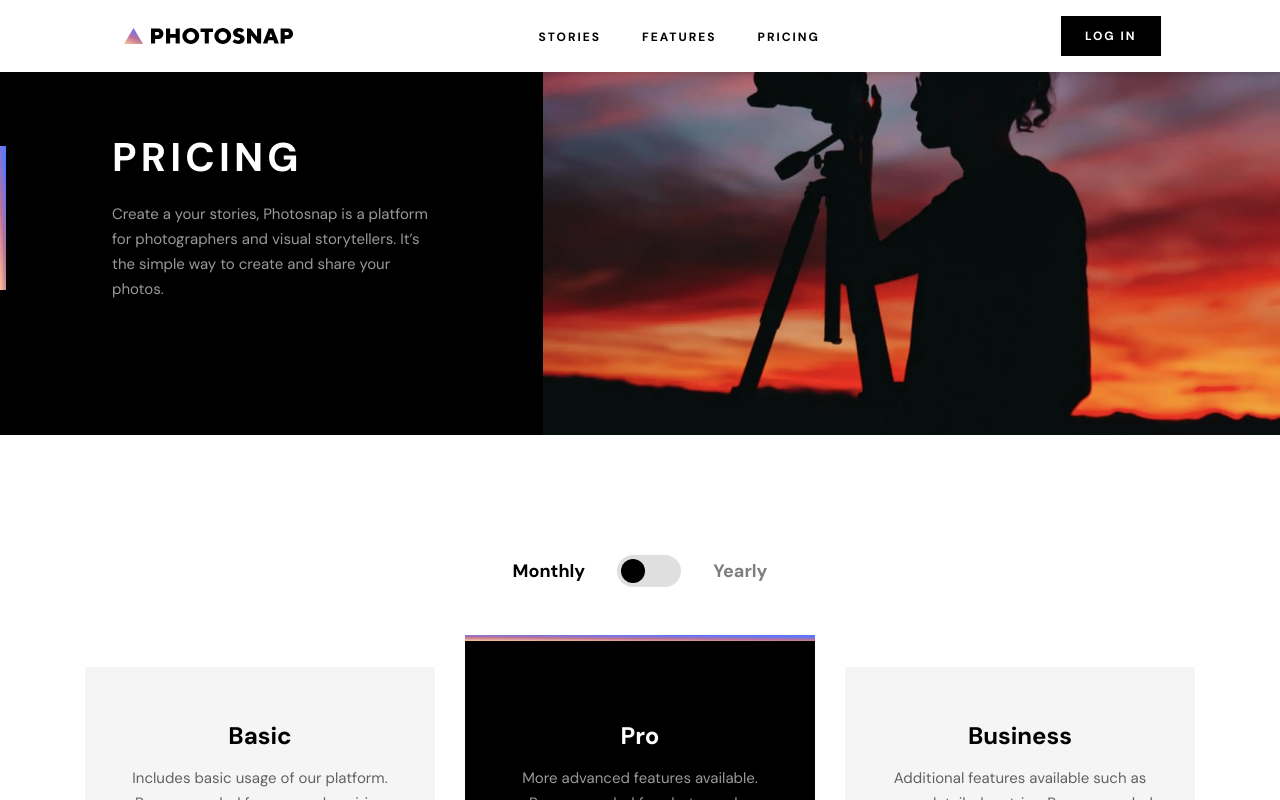
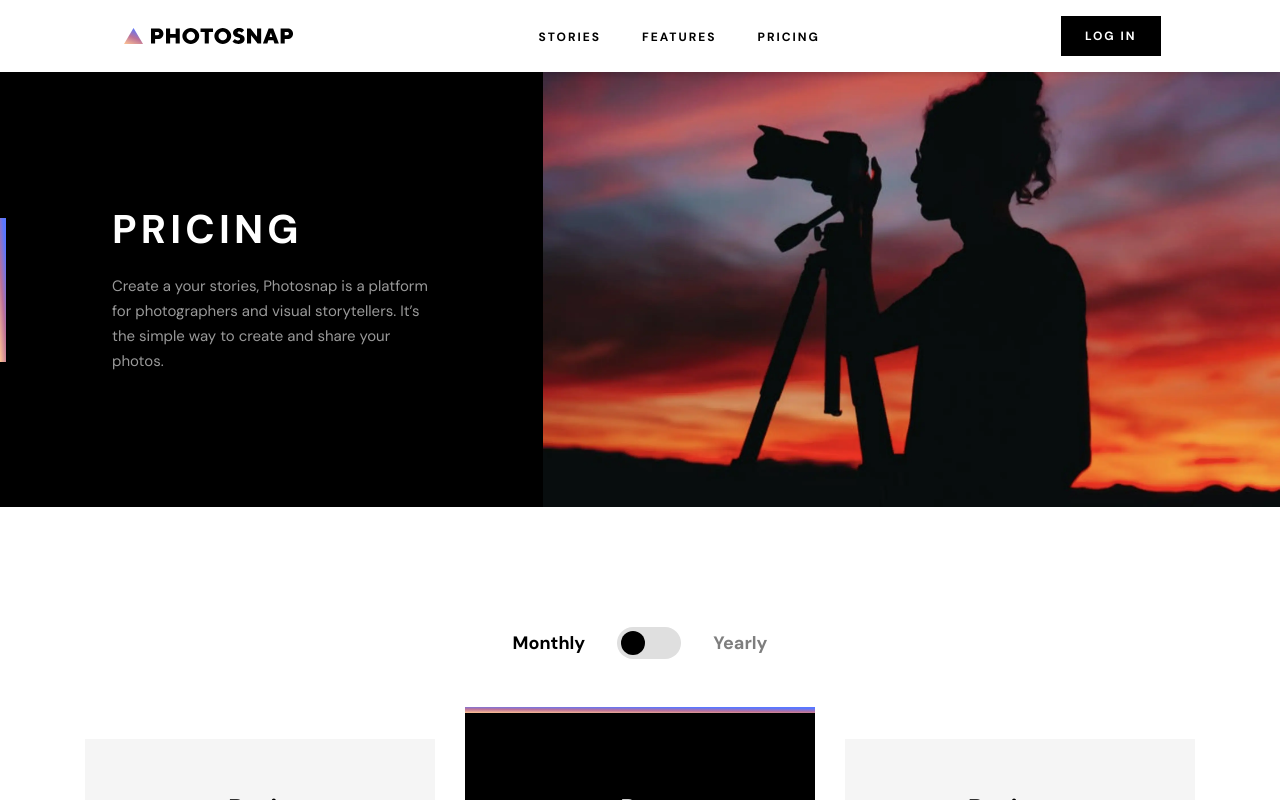
Before and after one commit to viblo29/photosnap, a Next.js app in the folder my-app/: page /pricing in a window 1280 px wide. Shown: the top 800 px of the page. Built offline with nearby package versions, Linux system fonts and the light colour scheme.

Commit message:
fixed top

```diff
--- a/my-app/components/molecules/Features/AllBenefits/AllBenefits.tsx
+++ b/my-app/components/molecules/Features/AllBenefits/AllBenefits.tsx
@@ -42,7 +42,7 @@ function AllBenefits() {
 
   return (
     <div
-      className="w-screen p-40 pt-8 flex items-center justify-between flex-wrap
+      className="w-screen  p-40 pt-8 flex items-center justify-between flex-wrap
                  max-[1100px]:p-20 max-[1100px]:pt-10
                  max-[900px]:px-9 max-[767px]:justify-center"
     >
--- a/my-app/components/molecules/Header2/Header2.tsx
+++ b/my-app/components/molecules/Header2/Header2.tsx
@@ -15,7 +15,7 @@ interface Header2Props {
 
 function Header2({ h1, h2, images }: Header2Props) {
   return (
-    <div className='flex flex-col'>
+    <div className='flex flex-col mt-18'>
       <div className='block md:hidden'>
         <div>
           <Image src={images.mobile} alt='Header Picture'/>
--- a/my-app/components/molecules/Home/HeroSection/HeroSection.tsx
+++ b/my-app/components/molecules/Home/HeroSection/HeroSection.tsx
@@ -2,7 +2,7 @@ import HomePageButton from '@/components/atoms/HomePageButton/HomePageButton'
 
 function HeroSection() {
   return (
-    <div className='w-screen h-auto flex flex-col items-center justify-center'>
+    <div className='w-screen h-auto flex flex-col items-center justify-center mt-18'>
 
       {/* Section 1 */}
         <div className='h-162.5 w-full flex
--- a/my-app/components/molecules/Pricing/Subscription/Plan.tsx
+++ b/my-app/components/molecules/Pricing/Subscription/Plan.tsx
@@ -25,7 +25,7 @@ function Plan({ h1, h2, price, backgroundColor, isMiddle = false, isYearly }: Pl
   const billingPeriod = isYearly ? "per year" : "per month";
 
   return (
-    <div>
+    <div >
       <div
         className={`hidden lg:flex ${bgColor} w-87.5 ${isMiddle ? "h-117.5" : "h-101.75"} ${textColor} flex-col items-center text-center`}
       >
--- a/my-app/components/molecules/Stories/HeroStory/HeroStory.tsx
+++ b/my-app/components/molecules/Stories/HeroStory/HeroStory.tsx
@@ -3,7 +3,7 @@ import React from 'react'
 
 function HeroStory() {
   return (
-      <div className='relative w-screen h-162.5 overflow-hidden group z-0
+      <div className='relative w-screen h-162.5 overflow-hidden group z-0 mt-18
                       max-[470px]:h-210 max-[470px]:bg-black max-[470px]:flex max-[470px]:flex-col'>
           <img src="/images/Bitmap.webp" alt="Hero Story Background"
                 className='absolute inset-0 left-0 z-1   w-full h-full object-cover object-center
```
